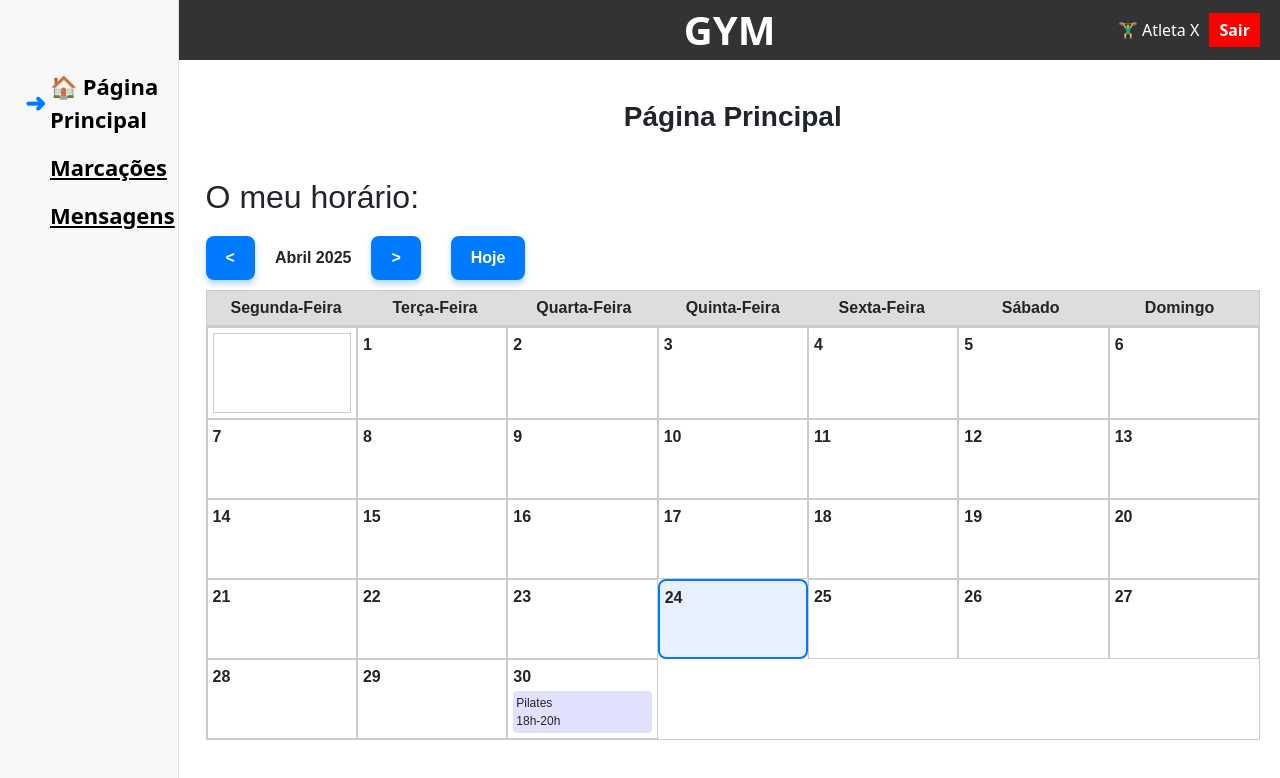
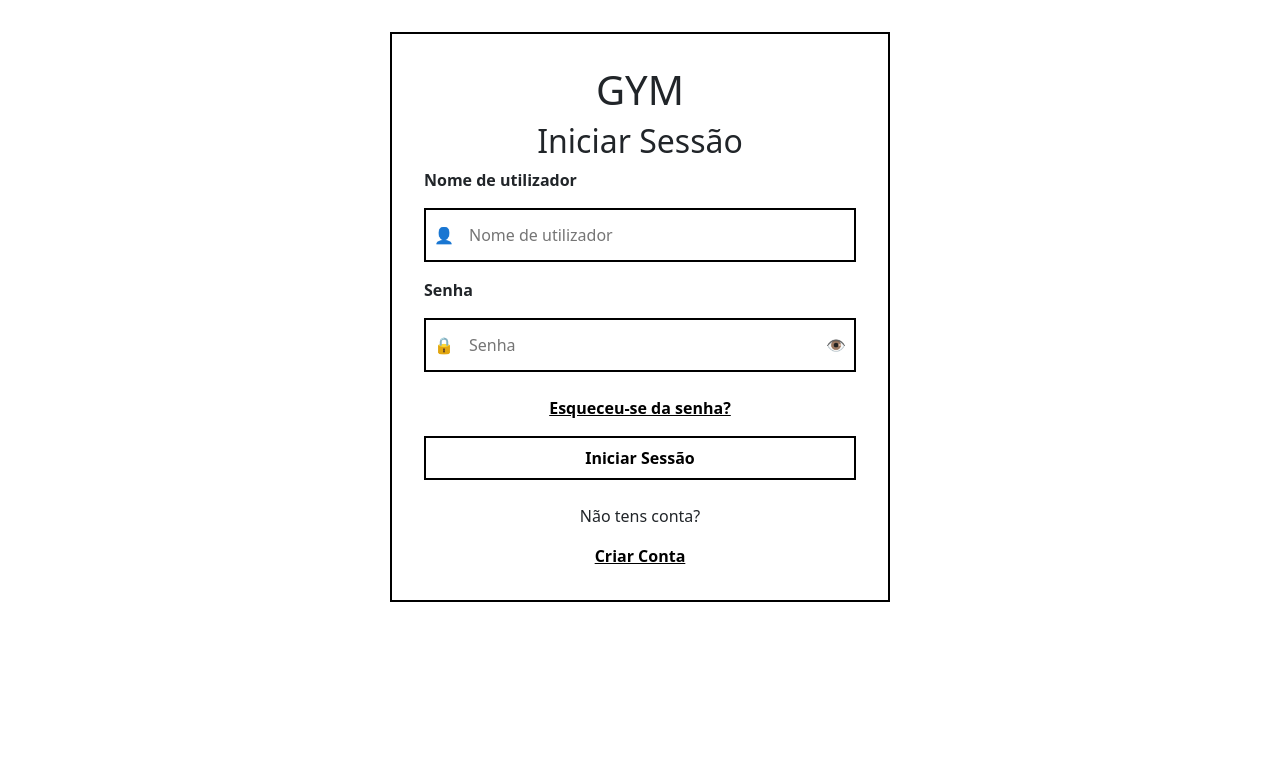
Before and after one commit to RCosmee/DIAM, a React (Create React App) app in the folder projeto/sitepr/votacao-frontend/: page / in a window 1280 px wide. Shown: the top 778 px of the page. Built offline with nearby package versions, Linux system fonts and the light colour scheme.

Commit message:
login e etc, adicionado
login + criar conta + esqueceu conta

```diff
--- a/projeto/sitepr/votacao-frontend/src/App.js
+++ b/projeto/sitepr/votacao-frontend/src/App.js
@@ -1,16 +1,10 @@
 import React from 'react';
-import Sidebar from './Sidebar';
-import Header from './Header';
-import PaginaPrincipal from './PaginaPrincipal';
+import Login from './Login';
 
 function App() {
   return (
     <div>
-        <Header />
-        <Sidebar />
-      <div >
-        <PaginaPrincipal />
-      </div>
+        <Login />
     </div>
 
   );
--- /dev/null
+++ b/projeto/sitepr/votacao-frontend/src/Auth.css
@@ -0,0 +1,74 @@
+.auth-container {
+  border: 2px solid black;
+  max-width: 500px;
+  margin: 2rem auto;
+  padding: 2rem;
+  text-align: center;
+}
+
+h1 {
+  font-size: 1.7rem;
+}
+
+h2 {
+  margin-bottom: 1.5rem;
+}
+
+form {
+  display: flex;
+  flex-direction: column;
+  align-items: stretch;
+  gap: 1rem;
+}
+
+label {
+  text-align: left;
+  font-weight: bold;
+}
+
+.input-group {
+  display: flex;
+  align-items: center;
+  border: 2px solid black;
+  padding: 0.3rem 0.5rem;
+  background-color: white;
+}
+
+.input-group input {
+  border: none;
+  outline: none;
+  flex: 1;
+  padding: 0.5rem;
+}
+
+.icon {
+  margin-right: 0.5rem;
+  margin-top: 0.5rem;
+}
+
+.toggle-password {
+  cursor: pointer;
+  margin-left: 0.5rem;
+  margin-top: 0.5rem;
+}
+
+button {
+  border: 2px solid black;
+  padding: 0.5rem 1rem;
+  cursor: pointer;
+  font-weight: bold;
+  background-color: white;
+}
+
+.esqueceu-senha,
+.criar-conta-link {
+  margin-top: 0.5rem;
+}
+
+.criar-conta-link a,
+.esqueceu-senha a {
+  color: black;
+  font-weight: bold;
+  text-decoration: underline;
+  cursor: pointer;
+}
--- /dev/null
+++ b/projeto/sitepr/votacao-frontend/src/CriarConta.js
@@ -0,0 +1,97 @@
+import React, { useState } from 'react';
+import { useNavigate } from 'react-router-dom';
+import './Auth.css';
+
+const CriarConta = () => {
+  const [utilizador, setUtilizador] = useState('');
+  const [email, setEmail] = useState('');
+  const [senha, setSenha] = useState('');
+  const [confirmarSenha, setConfirmarSenha] = useState('');
+  const [mostrarSenha, setMostrarSenha] = useState(false);
+  const navigate = useNavigate();
+
+  const validarEmail = (email) => {
+    return /\S+@\S+\.\S+/.test(email);
+  };
+
+  const handleCriarConta = (e) => {
+    e.preventDefault();
+    if (!utilizador || !email || !senha || !confirmarSenha) {
+      alert('Todos os campos são obrigatórios!');
+    } else if (!validarEmail(email)) {
+      alert('Introduza um e-mail válido!');
+    } else if (senha !== confirmarSenha) {
+      alert('As palavras-passe não coincidem!');
+    } else {
+      navigate('/');
+    }
+  };
+
+  return (
+    <div className="auth-container">
+      <h1>GYM</h1>
+      <h2>Criar Conta</h2>
+      <form onSubmit={handleCriarConta}>
+        <label>Nome de utilizador</label>
+        <div className="input-group">
+          <span className="icon">👤</span>
+          <input
+            type="text"
+            value={utilizador}
+            onChange={(e) => setUtilizador(e.target.value)}
+            placeholder="Nome de utilizador"
+          />
+        </div>
+
+        <label>E-mail</label>
+        <div className="input-group">
+          <span className="icon">✉️</span>
+          <input
+            type="email"
+            value={email}
+            onChange={(e) => setEmail(e.target.value)}
+            placeholder="E-mail"
+          />
+        </div>
+
+        <label>Senha</label>
+        <div className="input-group">
+          <span className="icon">🔒</span>
+          <input
+            type={mostrarSenha ? 'text' : 'password'}
+            value={senha}
+            onChange={(e) => setSenha(e.target.value)}
+            placeholder="Senha"
+          />
+          <span
+            className="toggle-password"
+            onClick={() => setMostrarSenha(!mostrarSenha)}
+          >
+            👁️
+          </span>
+        </div>
+
+        <label>Confirmar senha</label>
+        <div className="input-group">
+          <span className="icon">🔒</span>
+          <input
+            type={mostrarSenha ? 'text' : 'password'}
+            value={confirmarSenha}
+            onChange={(e) => setConfirmarSenha(e.target.value)}
+            placeholder="Confirmar senha"
+          />
+          <span
+            className="toggle-password"
+            onClick={() => setMostrarSenha(!mostrarSenha)}
+          >
+            👁️
+          </span>
+        </div>
+
+        <button type="submit">Criar Conta</button>
+      </form>
+    </div>
+  );
+};
+
+export default CriarConta;
--- /dev/null
+++ b/projeto/sitepr/votacao-frontend/src/EsqueceuSenha.js
@@ -0,0 +1,21 @@
+import React from 'react';
+import './Auth.css';
+
+const RecuperarSenha = () => {
+  return (
+    <div className="auth-container">
+      <h1>GYM</h1>
+      <h2>Mudança de senha</h2>
+
+      <label>E-mail de verificação</label>
+      <div className="input-container">
+        <span className="icon">✉️</span>
+        <input type="email" placeholder="E-mail de verificação" />
+      </div>
+
+      <button className="auth-button">Enviar</button>
+    </div>
+  );
+};
+
+export default RecuperarSenha;
--- a/projeto/sitepr/votacao-frontend/src/Header.js
+++ b/projeto/sitepr/votacao-frontend/src/Header.js
@@ -1,16 +1,22 @@
 import React from 'react';
+import { useNavigate } from 'react-router-dom';
 import './Header.css';
 
 const Header = () => {
+  const navigate = useNavigate();
+
+  const handleLogout = () => {
+    navigate('/');
+  };
+
   return (
     <div className="top-bar">
-  <h1>GYM</h1>
-  <div className="user-actions">
-    <span>🏋️‍♂️ Atleta X</span>
-    <button className="logout-btn">Sair</button>
-  </div>
-</div>
-
+      <h1>GYM</h1>
+      <div className="user-actions">
+        <span>🏋️‍♂️ Atleta X</span>
+        <button className="logout-btn" onClick={handleLogout}>Sair</button>
+      </div>
+    </div>
   );
 };
 
--- /dev/null
+++ b/projeto/sitepr/votacao-frontend/src/Login.js
@@ -0,0 +1,68 @@
+import React, { useState } from 'react';
+import { useNavigate } from 'react-router-dom';
+import './Auth.css';
+
+const Login = () => {
+  const [utilizador, setUtilizador] = useState('');
+  const [senha, setSenha] = useState('');
+  const [mostrarSenha, setMostrarSenha] = useState(false);
+  const navigate = useNavigate();
+
+  const handleLogin = (e) => {
+    e.preventDefault();
+    if (utilizador.trim() && senha.trim()) {
+      navigate('/paginaPrincipal');
+    } else {
+      alert('Preencha todos os campos!');
+    }
+  };
+
+  return (
+    <div className="auth-container">
+      <h1>GYM</h1>
+      <h2>Iniciar Sessão</h2>
+      <form onSubmit={handleLogin}>
+        <label>Nome de utilizador</label>
+        <div className="input-group">
+          <span className="icon">👤</span>
+          <input
+            type="text"
+            value={utilizador}
+            onChange={(e) => setUtilizador(e.target.value)}
+            placeholder="Nome de utilizador"
+          />
+        </div>
+
+        <label>Senha</label>
+        <div className="input-group">
+          <span className="icon">🔒</span>
+          <input
+            type={mostrarSenha ? 'text' : 'password'}
+            value={senha}
+            onChange={(e) => setSenha(e.target.value)}
+            placeholder="Senha"
+          />
+          <span
+            className="toggle-password"
+            onClick={() => setMostrarSenha(!mostrarSenha)}
+          >
+            👁️
+          </span>
+        </div>
+
+        <div className="esqueceu-senha">
+          <a href="/esqueceuSenha">Esqueceu-se da senha?</a>
+        </div>
+
+        <button type="submit">Iniciar Sessão</button>
+
+        <div className="criar-conta-link">
+          <p>Não tens conta?</p>
+          <a href="/criarConta">Criar Conta</a>
+        </div>
+      </form>
+    </div>
+  );
+};
+
+export default Login;
--- a/projeto/sitepr/votacao-frontend/src/PaginaPrincipal.js
+++ b/projeto/sitepr/votacao-frontend/src/PaginaPrincipal.js
@@ -1,5 +1,7 @@
 import React, { useState } from 'react';
 import './PaginaPrincipal.css';
+import Sidebar from './Sidebar';
+import Header from './Header';
 
 const PaginaPrincipal = () => {
   const [dataAtual, setDataAtual] = useState(new Date());
@@ -53,6 +55,9 @@ const PaginaPrincipal = () => {
   const diasDoMes = gerarDiasDoMes(dataAtual.getFullYear(), dataAtual.getMonth());
 
   return (
+    <div>
+      <Header />
+      <Sidebar />
     <div className="pagina-principal">
       <div className="conteudo">
         <h1 className="subtituloPP">Página Principal</h1>
@@ -76,10 +81,10 @@ const PaginaPrincipal = () => {
             {diasDoMes.map((dia, idx) => {
               const hoje = new Date();
               const ehHoje =
-                dia &&
-                dia.getDate() === hoje.getDate() &&
-                dia.getMonth() === hoje.getMonth() &&
-                dia.getFullYear() === hoje.getFullYear();
+              dia &&
+              dia.getDate() === hoje.getDate() &&
+              dia.getMonth() === hoje.getMonth() &&
+              dia.getFullYear() === hoje.getFullYear();
 
               return (
                 <div key={idx} className={`dia-mes ${ehHoje ? 'hoje' : ''}`}>
@@ -102,6 +107,7 @@ const PaginaPrincipal = () => {
         </div>
       </div>
     </div>
+</div>
   );
 };
 
--- a/projeto/sitepr/votacao-frontend/src/Sidebar.js
+++ b/projeto/sitepr/votacao-frontend/src/Sidebar.js
@@ -8,7 +8,7 @@ const Sidebar = () => {
   return (
     <div className="sidebar">
       <nav className="nav-links">
-        <Link to="/" className={location.pathname === '/' ? 'active' : ''}>
+        <Link to="/PaginaPrincipal" className={location.pathname === '/PaginaPrincipal' ? 'active' : ''}>
           🏠 Página Principal
         </Link>
         <br/>
--- a/projeto/sitepr/votacao-frontend/src/index.js
+++ b/projeto/sitepr/votacao-frontend/src/index.js
@@ -1,6 +1,9 @@
 import React from 'react';
 import ReactDOM from 'react-dom/client';
 import App from "./App";
+import EsqueceuSenha from './EsqueceuSenha';
+import CriarConta from './CriarConta';
+import PaginaPrincipal from './PaginaPrincipal';
 import Marcacoes from './Marcacoes';
 import Mensagens from './Mensagens';
 
@@ -12,6 +15,9 @@ ReactDOM.createRoot(document.getElementById('root')).render(
     <BrowserRouter>
         <Routes>
             <Route path="/" element={<App />} />
+            <Route path="/criarConta" element={<CriarConta />} />
+            <Route path="/esqueceuSenha" element={<EsqueceuSenha />} />
+            <Route path="/paginaPrincipal" element={<PaginaPrincipal />} />
             <Route path="/marcacoes" element={<Marcacoes />} />
             <Route path="/mensagens" element={<Mensagens />} />
 
```
